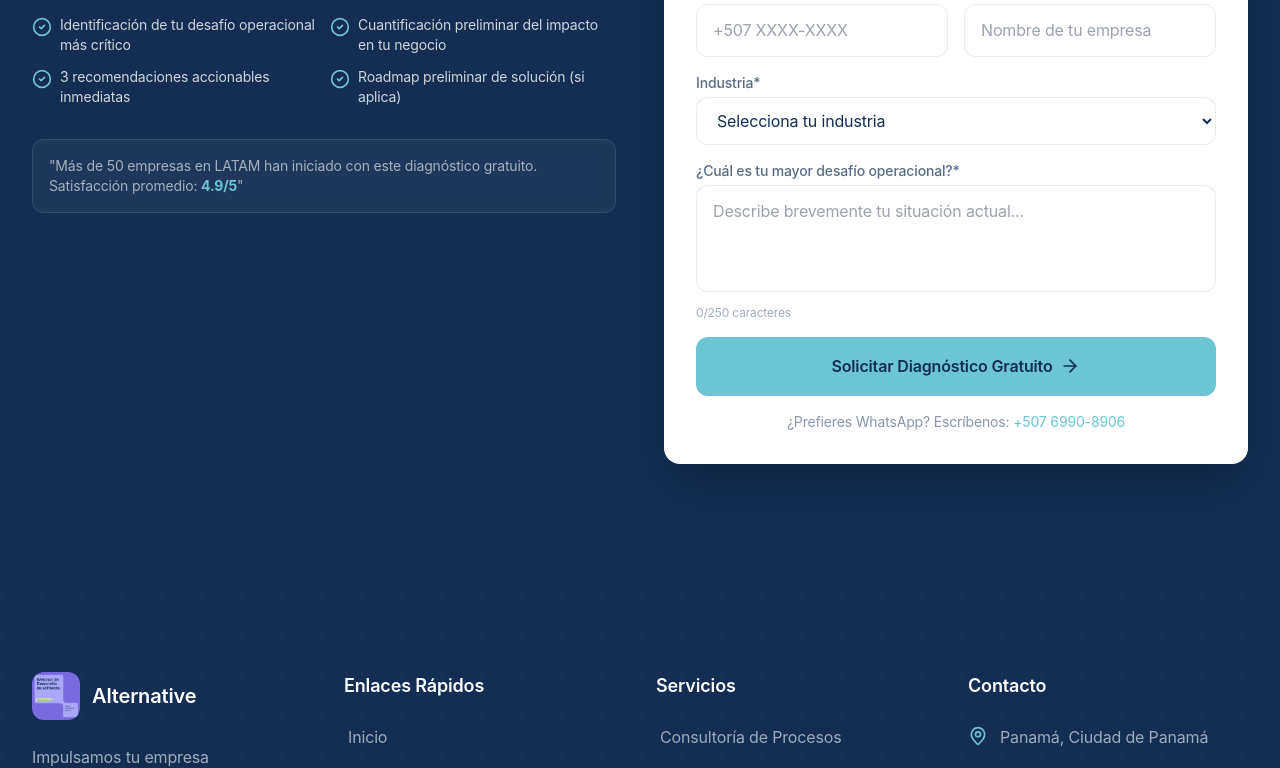
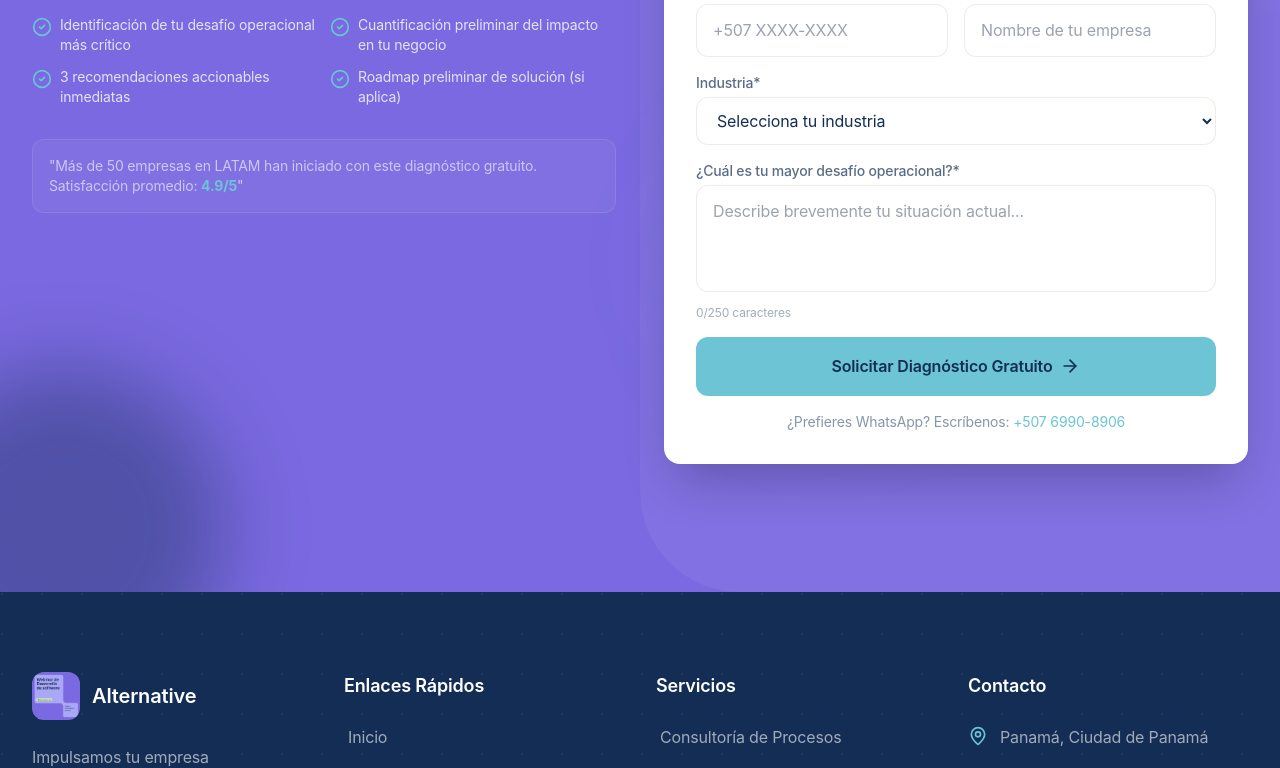
Before and after one commit to epalternative/Alternative, a Next.js app: page / in a window 1280 px wide. Shown: the part 8483-9251 px from the top of the page. Built offline with nearby package versions, Linux system fonts and the light colour scheme; no server answers.

Commit message:
CTA section: fondo violeta con elementos decorativos

```diff
--- a/app/page.tsx
+++ b/app/page.tsx
@@ -901,8 +901,20 @@ export default function Home() {
 
 
       {/* ===================== CTA FINAL ===================== */}
-      <section className="py-20 lg:py-32 bg-azul-marino">
-        <div className="container-custom">
+      <section className="py-20 lg:py-32 bg-violeta relative overflow-hidden">
+        {/* Background decorative elements */}
+        <div className="absolute inset-0 pointer-events-none">
+          {/* Large blob top right */}
+          <div className="absolute -top-32 -right-32 w-96 h-96 bg-white/10 rounded-full blur-3xl" />
+          {/* Medium blob bottom left */}
+          <div className="absolute -bottom-24 -left-24 w-80 h-80 bg-azul-marino/40 rounded-full blur-2xl" />
+          {/* Small accent blob */}
+          <div className="absolute top-1/2 right-1/4 w-64 h-64 bg-turquesa/10 rounded-full blur-3xl" />
+          {/* Curved shape overlay */}
+          <div className="absolute top-0 right-0 w-1/2 h-full bg-white/5 rounded-l-[100px]" />
+        </div>
+
+        <div className="container-custom relative z-10">
           <div className="grid lg:grid-cols-2 gap-12 items-start">
             {/* Left content */}
             <AnimatedSection>
```
